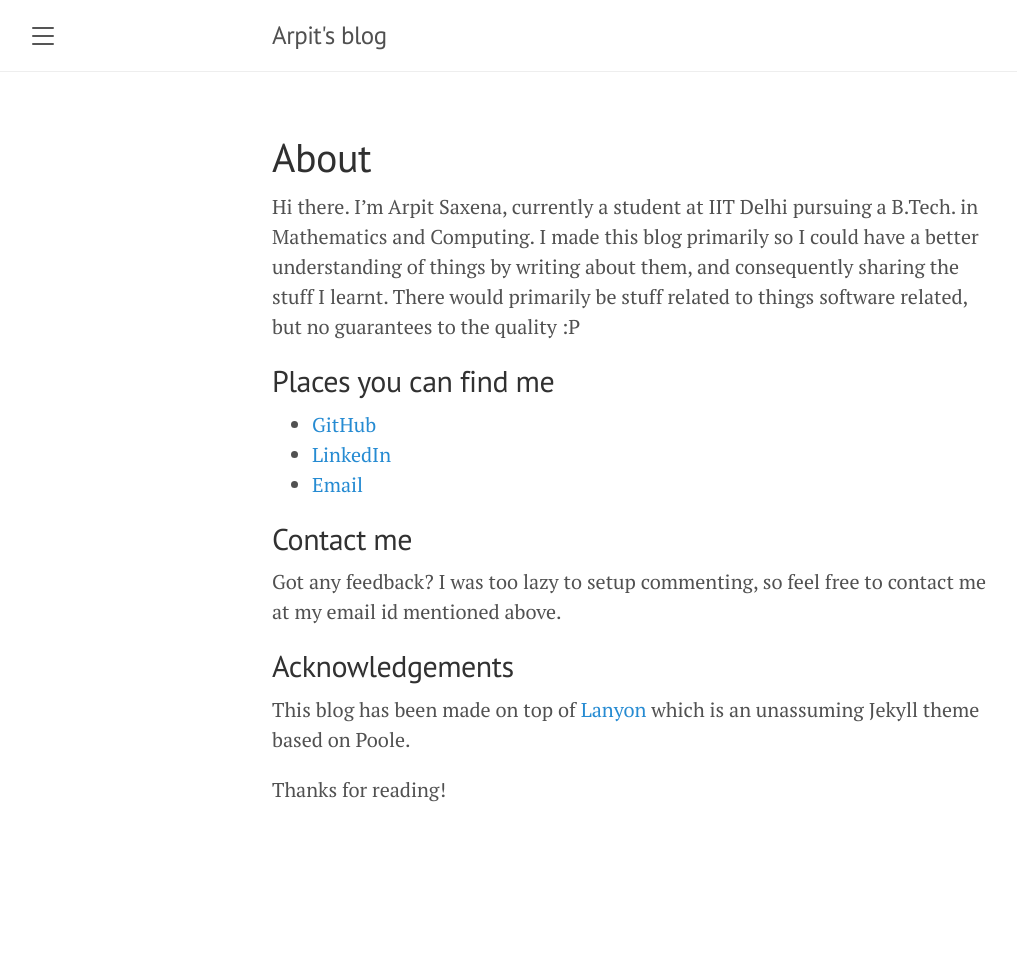
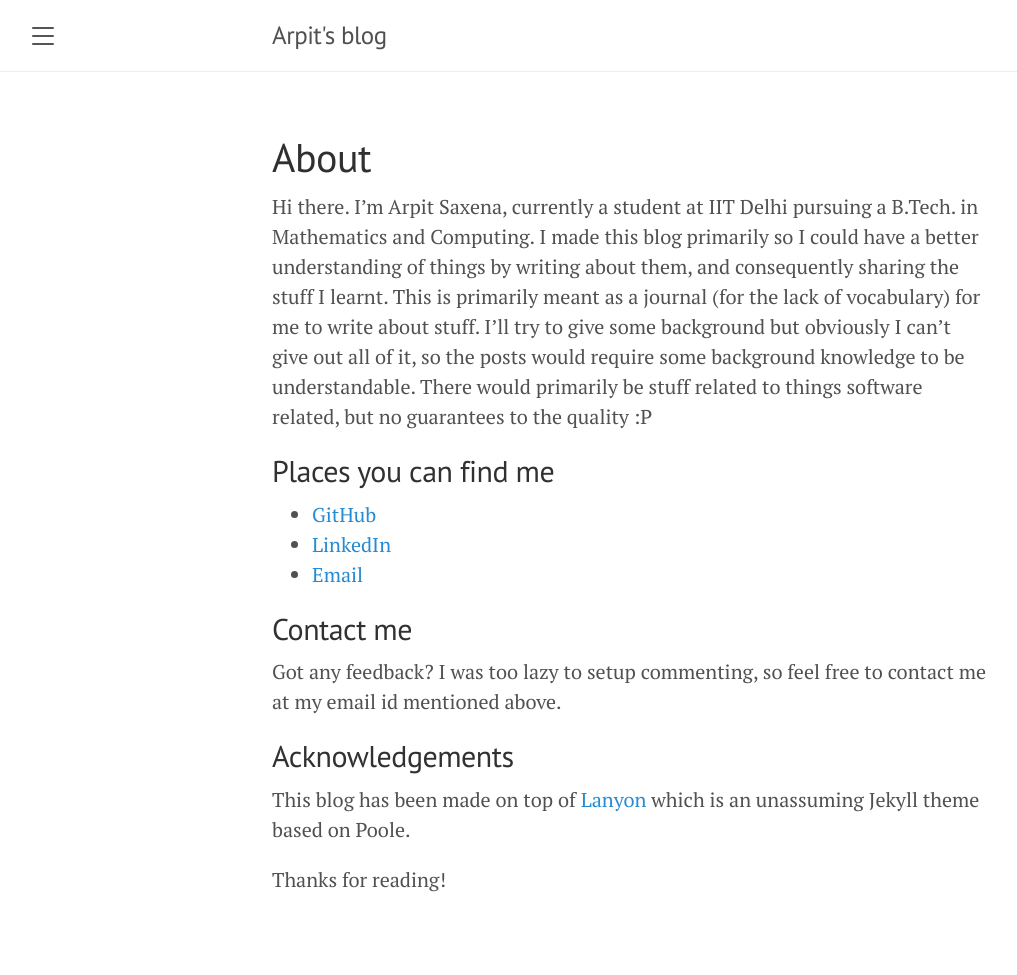
Before and after one commit to arpit-saxena/blog, a Jekyll site: the page built from about.md, in a window 1280 px wide. Shown: the whole page, without its empty margins (8-1025 px from the left). Built offline with Jekyll 4.4.1, drawn with Linux system fonts in a browser that asks for light colours; before the commit the page ends 900 px from its top, so only the background shows below that.

Commit message:
Add clarification for purpose of the blog

```diff
--- a/about.md
+++ b/about.md
@@ -5,6 +5,8 @@ title: About
 
 Hi there. I'm Arpit Saxena, currently a student at IIT Delhi pursuing a B.Tech. in Mathematics and Computing.
 I made this blog primarily so I could have a better understanding of things by writing about them, and consequently sharing the stuff I learnt.
+This is primarily meant as a journal (for the lack of vocabulary) for me to write about stuff. I'll try to give some background but obviously
+I can't give out all of it, so the posts would require some background knowledge to be understandable.
 There would primarily be stuff related to things software related, but no guarantees to the quality :P
 
 ## Places you can find me
```
